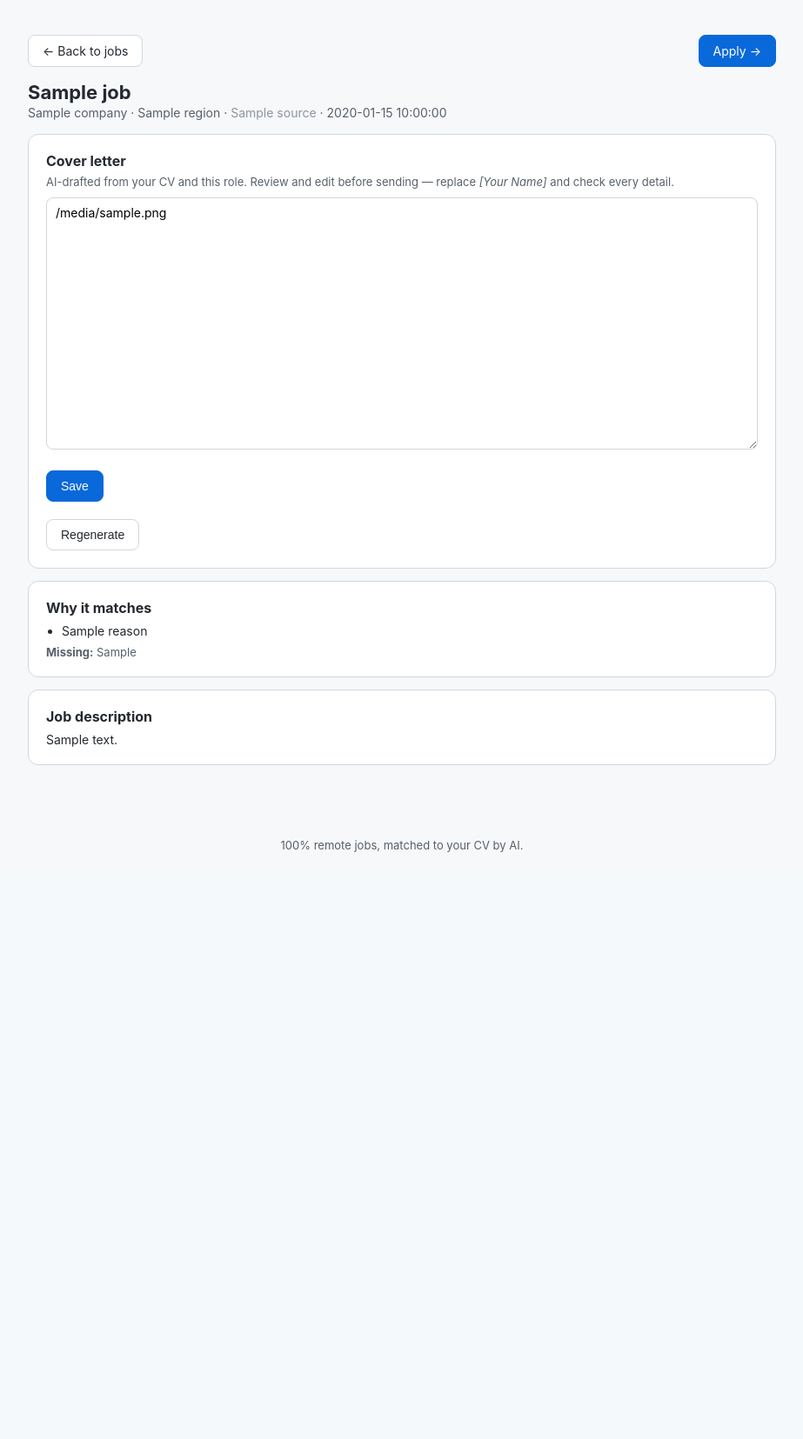
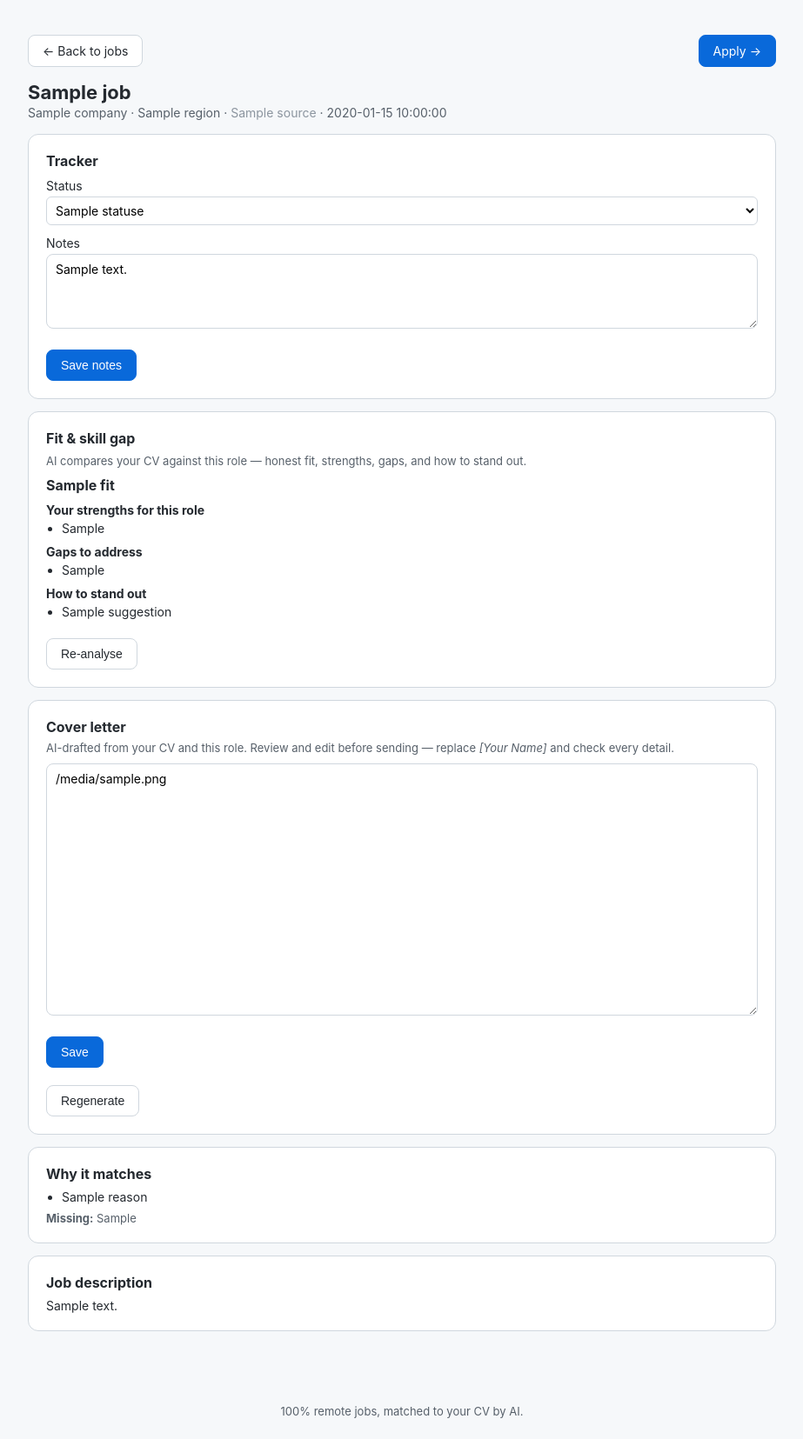
Before and after one commit to RubenKid/remote-job-radar, a FastAPI app: template src/job_radar/web/templates/job_detail.html in a window 1280 px wide. Shown: the part 49-1704 px from the top of the page at 87% size, without its empty margins (178-1101 px from the left). Before the commit the page ends 1029 px from the top, so only its background shows below. Run offline with FastAPI, Linux system fonts and the light colour scheme; the template is opened without the code that fills it: most values are stand-ins (such as "Sample title", 1, 10 or a date in 2020).

Commit message:
Add application tracker + AI skill-gap analysis
Tracker: per-job status (To review / Applied / Interviewing / Offer /
Rejected) plus free-text notes. Dashboard tabs filter by status, and each
card has an inline status dropdown; the detail page adds a notes box.

Skill-gap: "Analyse fit & skill gap" on the job page runs a grounded AI
comparison of the CV vs. the role, returning fit verdict, matching
strengths, gaps, and suggestions (cheapest model, per-user key).

New matched_jobs columns (status/notes/analysis) auto-migrate on deploy;
legacy `applied` rows backfill to status='applied'.

Co-Authored-By: Claude Opus 4.8 (1M context) <noreply@anthropic.com>

```diff
--- a/src/job_radar/web/app.py
+++ b/src/job_radar/web/app.py
@@ -17,6 +17,7 @@ from fastapi.templating import Jinja2Templates
 from sqlalchemy import func, select
 from starlette.middleware.sessions import SessionMiddleware
 
+from ..analysis import generate_analysis
 from ..common.config import Config
 from ..common.dates import humanize_age, parse_date
 from ..common.logger import get_logger, setup_logging
@@ -35,6 +36,15 @@ from .upwork_oauth import authorize_url, exchange_code
 logger = get_logger(__name__)
 _TEMPLATES_DIR = Path(__file__).parent / "templates"
 _STATIC_DIR = Path(__file__).parent / "static"
+
+_STATUSES = [
+    ("new", "To review"),
+    ("applied", "Applied"),
+    ("interviewing", "Interviewing"),
+    ("offer", "Offer"),
+    ("rejected", "Rejected"),
+]
+_STATUS_KEYS = {k for k, _ in _STATUSES}
 
 _SOURCE_LABELS = {
     "remotive": "Remotive",
@@ -97,16 +107,15 @@ def create_app() -> FastAPI:
             session.expunge(s)
             return s
 
-    def _matches_for(user_id: int, show: str = "active", limit: int = 300) -> list[dict]:
+    def _matches_for(user_id: int, show: str = "new", limit: int = 300) -> list[dict]:
         Session = get_sessionmaker()
         with Session() as session:
             q = select(MatchedJob).where(MatchedJob.user_id == user_id)
-            if show == "applied":
-                q = q.where(MatchedJob.applied.is_(True), MatchedJob.dismissed.is_(False))
-            elif show == "dismissed":
+            if show == "dismissed":
                 q = q.where(MatchedJob.dismissed.is_(True))
-            elif show != "all":  # "active" (default)
-                q = q.where(MatchedJob.dismissed.is_(False), MatchedJob.applied.is_(False))
+            elif show in _STATUS_KEYS:
+                q = q.where(MatchedJob.status == show, MatchedJob.dismissed.is_(False))
+            # "all" -> no extra filter
             rows = session.scalars(q.limit(limit)).all()
             items = [
                 {
@@ -116,19 +125,17 @@ def create_app() -> FastAPI:
                     "url": m.url,
                     "source": m.source,
                     "region": m.remote_region,
-                    "score": m.score,
-                    "recommendation": m.recommendation,
-                    "applied": m.applied,
+                    "status": m.status,
                     "dismissed": m.dismissed,
+                    "has_cover": bool(m.cover_letter),
+                    "has_analysis": bool(m.analysis),
                     "posted": humanize_age(m.published_at),
                     "_dt": parse_date(m.published_at),
-                    "reasons": json.loads(m.reasons or "[]"),
-                    "missing_skills": json.loads(m.missing_skills or "[]"),
                 }
                 for m in rows
             ]
             epoch = datetime(1970, 1, 1, tzinfo=UTC)
-            items.sort(key=lambda x: (x["applied"], -(x["_dt"] or epoch).timestamp()))
+            items.sort(key=lambda x: -(x["_dt"] or epoch).timestamp())
             for x in items:
                 del x["_dt"]
             return items
@@ -141,11 +148,13 @@ def create_app() -> FastAPI:
                     select(func.count()).select_from(MatchedJob)
                     .where(MatchedJob.user_id == user_id, *conds)
                 ) or 0
-            return {
-                "active": n(MatchedJob.dismissed.is_(False), MatchedJob.applied.is_(False)),
-                "applied": n(MatchedJob.applied.is_(True), MatchedJob.dismissed.is_(False)),
-                "dismissed": n(MatchedJob.dismissed.is_(True)),
+            counts = {
+                k: n(MatchedJob.status == k, MatchedJob.dismissed.is_(False))
+                for k in _STATUS_KEYS
             }
+            counts["dismissed"] = n(MatchedJob.dismissed.is_(True))
+            counts["all"] = n()
+            return counts
 
     # ----- Landing -----
     @app.get("/", response_class=HTMLResponse)
@@ -215,13 +224,13 @@ def create_app() -> FastAPI:
 
     # ----- Dashboard (jobs first) -----
     @app.get("/dashboard", response_class=HTMLResponse)
-    def dashboard(request: Request, show: str = "active", msg: str = "", error: str = ""):
+    def dashboard(request: Request, show: str = "new", msg: str = "", error: str = ""):
         user = _load_user(request)
         if user is None:
             return RedirectResponse("/", status_code=303)
         settings = _settings_for(user.id)
-        if show not in ("active", "applied", "dismissed", "all"):
-            show = "active"
+        if show not in _STATUS_KEYS and show not in ("dismissed", "all"):
+            show = "new"
         return templates.TemplateResponse(
             request,
             "dashboard.html",
@@ -230,6 +239,7 @@ def create_app() -> FastAPI:
                 "settings": settings,
                 "matches": _matches_for(user.id, show),
                 "counts": _match_counts(user.id),
+                "statuses": _STATUSES,
                 "show": show,
                 "msg": msg,
                 "error": error,
@@ -278,19 +288,27 @@ def create_app() -> FastAPI:
             s.disabled_sources = json.dumps(disabled)
         return RedirectResponse("/settings?msg=Sources+updated", status_code=303)
 
-    @app.post("/jobs/{match_id}/applied")
-    def toggle_applied(request: Request, match_id: int, show: str = "active"):
+    @app.post("/jobs/{match_id}/status")
+    def set_status(
+        request: Request, match_id: int,
+        status: str = Form("new"), show: str = "new", back: str = "dashboard",
+    ):
         uid = authmod.current_user_id(request)
         if uid is None:
             return RedirectResponse("/", status_code=303)
+        if status not in _STATUS_KEYS:
+            status = "new"
         with session_scope() as session:
             match = session.get(MatchedJob, match_id)
             if match is not None and match.user_id == uid:
-                match.applied = not match.applied
+                match.status = status
+                match.applied = status != "new"  # keep legacy flag roughly in sync
+        if back == "job":
+            return RedirectResponse(f"/jobs/{match_id}?msg=Status+updated", status_code=303)
         return RedirectResponse(f"/dashboard?show={show}", status_code=303)
 
     @app.post("/jobs/{match_id}/dismiss")
-    def toggle_dismiss(request: Request, match_id: int, show: str = "active"):
+    def toggle_dismiss(request: Request, match_id: int, show: str = "new"):
         uid = authmod.current_user_id(request)
         if uid is None:
             return RedirectResponse("/", status_code=303)
@@ -317,11 +335,19 @@ def create_app() -> FastAPI:
                 "posted": humanize_age(m.published_at), "applied": m.applied,
                 "dismissed": m.dismissed, "description": m.description,
                 "cover_letter": m.cover_letter,
+                "status": m.status, "notes": m.notes,
+                "analysis": json.loads(m.analysis) if m.analysis else None,
                 "reasons": json.loads(m.reasons or "[]"),
                 "missing_skills": json.loads(m.missing_skills or "[]"),
             }
+            has_key = m.user_id == uid and _settings_for(uid).has_api_key
         return templates.TemplateResponse(
-            request, "job_detail.html", {"job": job, "msg": msg, "error": error}
+            request,
+            "job_detail.html",
+            {
+                "job": job, "statuses": _STATUSES, "has_key": has_key,
+                "msg": msg, "error": error,
+            },
         )
 
     @app.post("/jobs/{match_id}/cover-letter")
@@ -364,6 +390,48 @@ def create_app() -> FastAPI:
             if m is not None and m.user_id == uid:
                 m.cover_letter = cover_letter
         return RedirectResponse(f"/jobs/{match_id}?msg=Saved", status_code=303)
+
+    @app.post("/jobs/{match_id}/notes")
+    def save_notes(request: Request, match_id: int, notes: str = Form("")):
+        uid = authmod.current_user_id(request)
+        if uid is None:
+            return RedirectResponse("/", status_code=303)
+        with session_scope() as session:
+            m = session.get(MatchedJob, match_id)
+            if m is not None and m.user_id == uid:
+                m.notes = notes
+        return RedirectResponse(f"/jobs/{match_id}?msg=Notes+saved", status_code=303)
+
+    @app.post("/jobs/{match_id}/analyze")
+    def analyze_fit(request: Request, match_id: int):
+        uid = authmod.current_user_id(request)
+        if uid is None:
+            return RedirectResponse("/", status_code=303)
+        settings = _settings_for(uid)
+        if not settings.profile_json or not settings.has_api_key:
+            return RedirectResponse(
+                f"/jobs/{match_id}?error=Add+your+CV+and+AI+API+key+in+Settings+first",
+                status_code=303,
+            )
+        with session_scope() as session:
+            m = session.get(MatchedJob, match_id)
+            if m is None or m.user_id != uid:
+                return RedirectResponse("/dashboard", status_code=303)
+            try:
+                cfg = build_user_config(base_config, settings, web.app_secret_key)
+                profile = CandidateProfile.model_validate_json(settings.profile_json)
+                result = generate_analysis(
+                    get_provider(cfg), profile,
+                    title=m.title, company=m.company, description=m.description,
+                )
+                m.analysis = json.dumps(result)
+            except Exception as exc:  # noqa: BLE001
+                logger.warning("fit analysis failed for user %s: %s", uid, exc)
+                return RedirectResponse(
+                    f"/jobs/{match_id}?error=Analysis+failed+—+re-save+your+API+key+in+Settings",
+                    status_code=303,
+                )
+        return RedirectResponse(f"/jobs/{match_id}?msg=Fit+analysis+ready", status_code=303)
 
     # ----- Settings -----
     @app.post("/settings")
--- a/src/job_radar/web/templates/job_detail.html
+++ b/src/job_radar/web/templates/job_detail.html
@@ -16,6 +16,63 @@
 </p>
 
 <section class="card">
+  <h2 style="margin-top:0">Tracker</h2>
+  <form method="post" action="/jobs/{{ job.id }}/status" style="margin-bottom:12px">
+    <input type="hidden" name="back" value="job" />
+    <label style="font-size:14px;margin-right:8px">Status</label>
+    <select name="status" onchange="this.form.submit()"
+            style="padding:6px;border-radius:6px;border:1px solid #d0d7de">
+      {% for key, label in statuses %}
+      <option value="{{ key }}" {% if job.status == key %}selected{% endif %}>{{ label }}</option>
+      {% endfor %}
+    </select>
+  </form>
+  <form method="post" action="/jobs/{{ job.id }}/notes">
+    <label style="font-size:14px;display:block;margin-bottom:4px">Notes</label>
+    <textarea name="notes" rows="4"
+              placeholder="Recruiter name, interview dates, follow-ups…">{{ job.notes }}</textarea>
+    <div style="margin-top:8px"><button class="btn btn-primary" type="submit">Save notes</button></div>
+  </form>
+</section>
+
+<section class="card" style="margin-top:14px">
+  <h2 style="margin-top:0">Fit &amp; skill gap</h2>
+  <p class="muted" style="font-size:13px;margin:6px 0 10px">
+    AI compares your CV against this role — honest fit, strengths, gaps, and how to stand out.</p>
+  {% if job.analysis %}
+    {% if job.analysis.fit %}<p style="margin:0 0 10px"><strong>{{ job.analysis.fit }}</strong></p>{% endif %}
+    {% if job.analysis.matching_skills %}
+    <p style="font-size:14px;margin:0 0 4px"><strong>Your strengths for this role</strong></p>
+    <ul style="margin:0 0 10px;padding-left:18px;font-size:14px">
+      {% for s in job.analysis.matching_skills %}<li>{{ s }}</li>{% endfor %}
+    </ul>
+    {% endif %}
+    {% if job.analysis.missing_skills %}
+    <p style="font-size:14px;margin:0 0 4px"><strong>Gaps to address</strong></p>
+    <ul style="margin:0 0 10px;padding-left:18px;font-size:14px">
+      {% for s in job.analysis.missing_skills %}<li>{{ s }}</li>{% endfor %}
+    </ul>
+    {% endif %}
+    {% if job.analysis.suggestions %}
+    <p style="font-size:14px;margin:0 0 4px"><strong>How to stand out</strong></p>
+    <ul style="margin:0 0 10px;padding-left:18px;font-size:14px">
+      {% for s in job.analysis.suggestions %}<li>{{ s }}</li>{% endfor %}
+    </ul>
+    {% endif %}
+    <form method="post" action="/jobs/{{ job.id }}/analyze">
+      <button class="btn" type="submit">Re-analyse</button>
+    </form>
+  {% elif has_key %}
+    <form method="post" action="/jobs/{{ job.id }}/analyze">
+      <button class="btn btn-primary" type="submit">🔍 Analyse fit &amp; skill gap</button>
+    </form>
+  {% else %}
+    <p class="muted" style="font-size:13px;margin:0">Add your AI API key in
+      <a href="/settings">Settings</a> to analyse fit.</p>
+  {% endif %}
+</section>
+
+<section class="card" style="margin-top:14px">
   <div style="display:flex;justify-content:space-between;align-items:center">
     <h2 style="margin:0">Cover letter</h2>
   </div>
```
Also changed, not shown: src/job_radar/analysis.py (added, +45 -0 lines), src/job_radar/web/db.py (+12 -1 lines), src/job_radar/web/templates/dashboard.html (+24 -24 lines), tests/test_analysis.py (added, +50 -0 lines), tests/test_web.py (+6 -6 lines).
